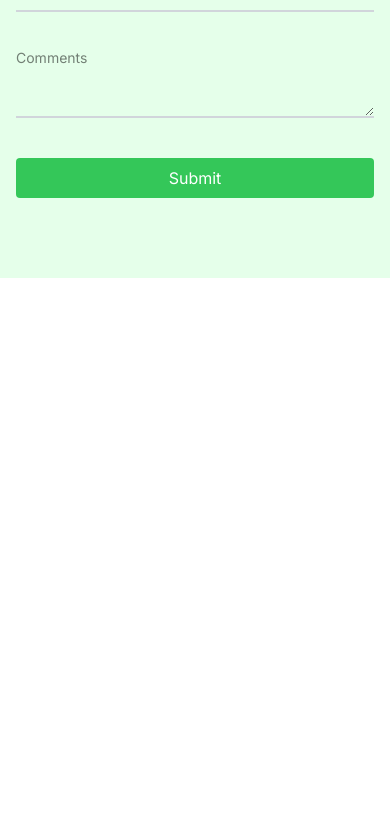
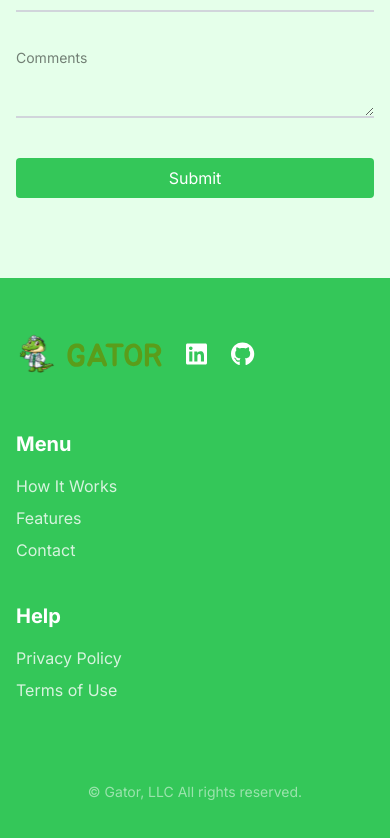
Before and after one commit to gator/gator, a Next.js app: page / in a window 390 px wide. Shown: the part 7312-8150 px from the top of the page. Before the commit the page ends 7590 px from the top, so only its background shows below. Built offline with nearby package versions, Linux system fonts and the light colour scheme.

Commit message:
Add social media icons to footer

```diff
--- a/components/footer.tsx
+++ b/components/footer.tsx
@@ -1,41 +1,75 @@
 import { type FC } from 'react'
 import Link from 'next/link'
-import { useRouter } from 'next/router'
+import { faLinkedin, faGithub } from '@fortawesome/free-brands-svg-icons'
+import { FontAwesomeIcon } from '@fortawesome/react-fontawesome'
 
 const Footer: FC = () => {
-  const router = useRouter()
+  return (
+    <footer className='bg-[#34c759] text-white pt-14 pb-24 px-4'>
+      <div className='flex mb-10 sm:flex-col sm:mb-0'>
+        <img
+          src='/images/logo_banner.svg'
+          className='w-auto h-10 mb-4 mr-4 sm:h-6 sm:rm-0'
+        />
+        <div className='space-x-6'>
+          <Link
+            href='https://www.linkedin.com/company/gator'
+            rel='noopener noreferrer'
+            target='_blank'
+          >
+            <FontAwesomeIcon
+              icon={faLinkedin}
+              size='xl'
+              color='white'
+              className='translate-y-2'
+            />
+          </Link>
+          <Link
+            href='https://github.com/gator'
+            rel='noopener noreferrer'
+            target='_blank'
+          >
+            <FontAwesomeIcon
+              icon={faGithub}
+              size='xl'
+              color='white'
+              className='translate-y-2'
+            />
+          </Link>
+        </div>
+      </div>
 
-  const darkPaths = [
-    '/privacy-policy',
-    '/terms-of-use',
-    '/login',
-    '/dashboard/scribe'
-  ]
+      <div className='space-y-10'>
+        <div>
+          <h1 className='mb-4 text-xl font-bold'>Menu</h1>
+          <ul className='space-y-2 opacity-80'>
+            <li>
+              <Link href='/#how-it-works'>How It Works</Link>
+            </li>
+            <li>
+              <Link href='/#features'>Features</Link>
+            </li>
+            <li>
+              <Link href='/#contact'>Contact</Link>
+            </li>
+          </ul>
+        </div>
+        <div>
+          <h1 className='mb-4 text-xl font-bold'>Help</h1>
+          <ul className='space-y-2 opacity-80'>
+            <li>
+              <Link href='/privacy-policy'>Privacy Policy</Link>
+            </li>
+            <li>
+              <Link href='/terms-of-use'>Terms of Use</Link>
+            </li>
+          </ul>
+        </div>
+      </div>
 
-  return (
-    <footer
-      className={`fixed bottom-0 right-0 z-10 mb-5 mr-5 text-sm group hidden sm:block
-        ${darkPaths.includes(router.pathname) ? 'text-black' : 'text-white'}
-      `}
-    >
-      <Link
-        href='/privacy-policy'
-        className={`p-2 duration-[150ms] group-hover:opacity-50 hover:!opacity-100
-          ${
-            router.pathname === '/privacy-policy' ? 'opacity-100' : 'opacity-50'
-          }`}
-      >
-        Privacy
-      </Link>
-      <Link
-        href='/terms-of-use'
-        className={`p-2 duration-[150ms] group-hover:opacity-50 hover:!opacity-100
-          ${
-            router.pathname === '/terms-of-use' ? 'opacity-100' : 'opacity-50'
-          }`}
-      >
-        Terms
-      </Link>
+      <p className='mt-20 text-sm text-center opacity-50'>
+        &copy; Gator, LLC All rights reserved.
+      </p>
     </footer>
   )
 }
```
